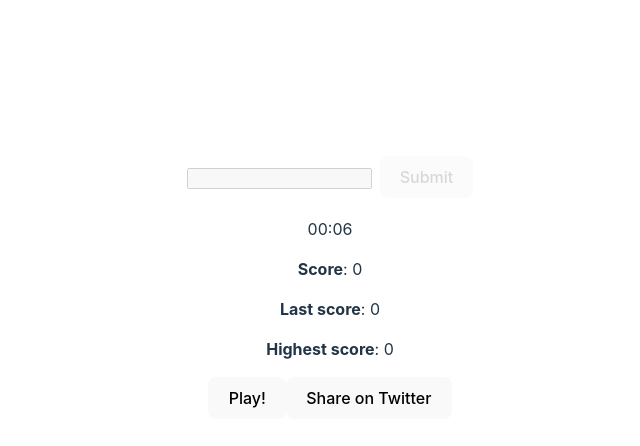
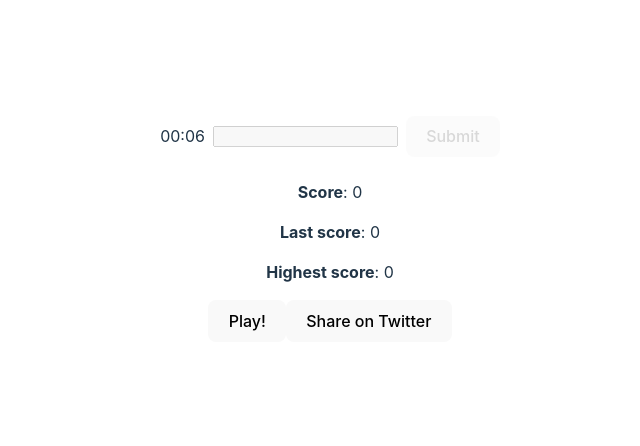
Before and after one commit to bjspencer/last_letter, a React (Vite) app: page / in a window 1280 px wide. Shown: the top 446 px of the page, without its empty margins (310-950 px from the left). Built offline with nearby package versions, Linux system fonts and the light colour scheme; no server answers.

Commit message:
layout changes

```diff
--- a/src/App.jsx
+++ b/src/App.jsx
@@ -181,8 +181,17 @@ function App() {
             }} />
           </IconButton>
         </div>
-        <div style={{ marginTop: "3rem" }}>
+        <div>
           {playing && <h3>{currentWord}</h3>}
+          <div style={{
+            display: "flex",
+            alignItems: "center",
+            justifyContent: "center",
+
+          }}>
+            <p style={{
+              marginRight: "0.5rem",
+            }}>{timer}</p>
             <input type="text" value={userInput} onChange={handleInput} disabled={!playing} onKeyDown={(e) => {
               if (e.key === 'Enter') {
                 validateInput();
@@ -191,8 +200,8 @@ function App() {
             <button onClick={validateInput} disabled={!playing} style={{
               marginLeft: "0.5rem",
             }}>Submit</button>
-          <h2>{message}</h2>
-          <p>{timer}</p>
+          </div>
+          <p>{message}</p>
           <p><b>Score</b>: {score}</p>
           <p><b>Last score</b>: {lastScore}</p>
           <p><b>Highest score</b>: {highestScore}</p>
```
Lines whose indentation alone changed are shown as unchanged.
